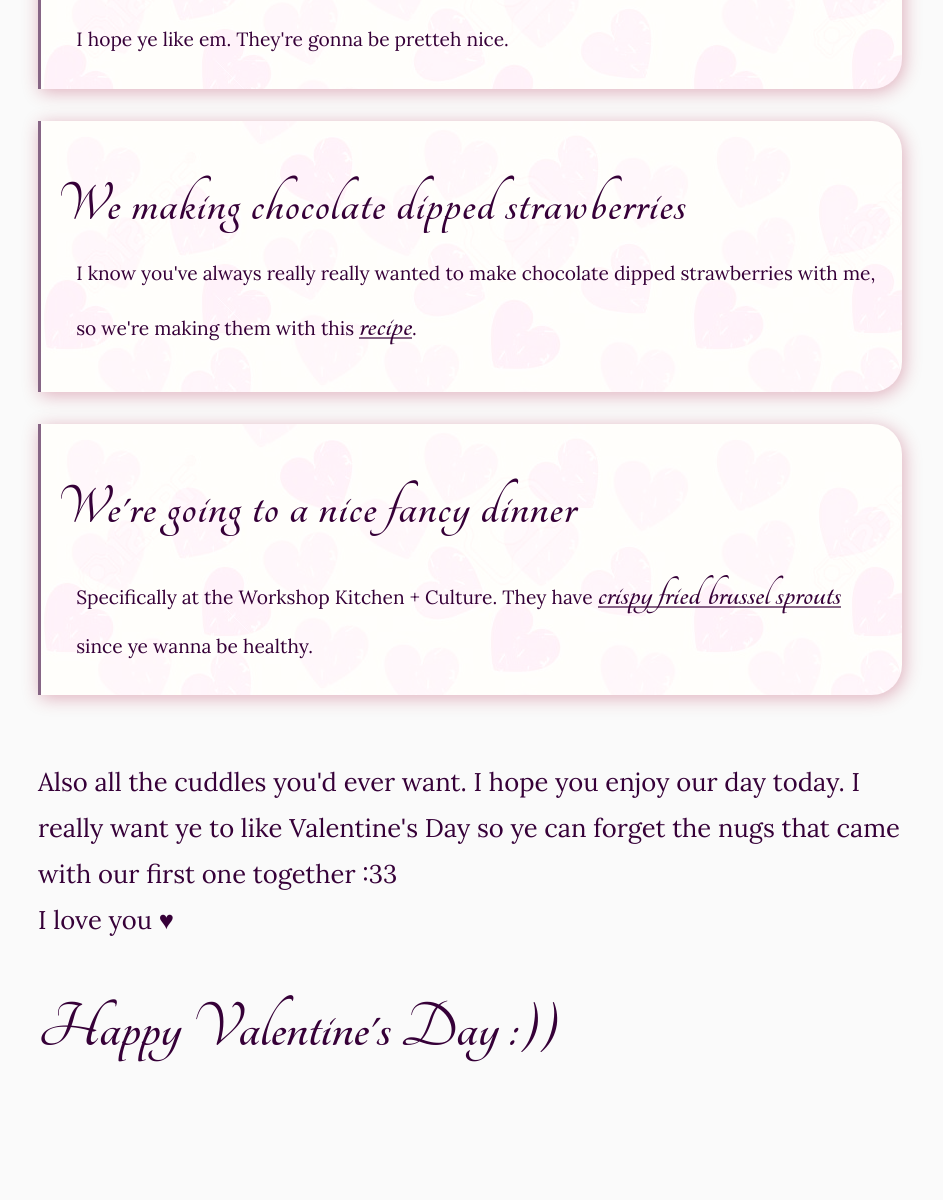
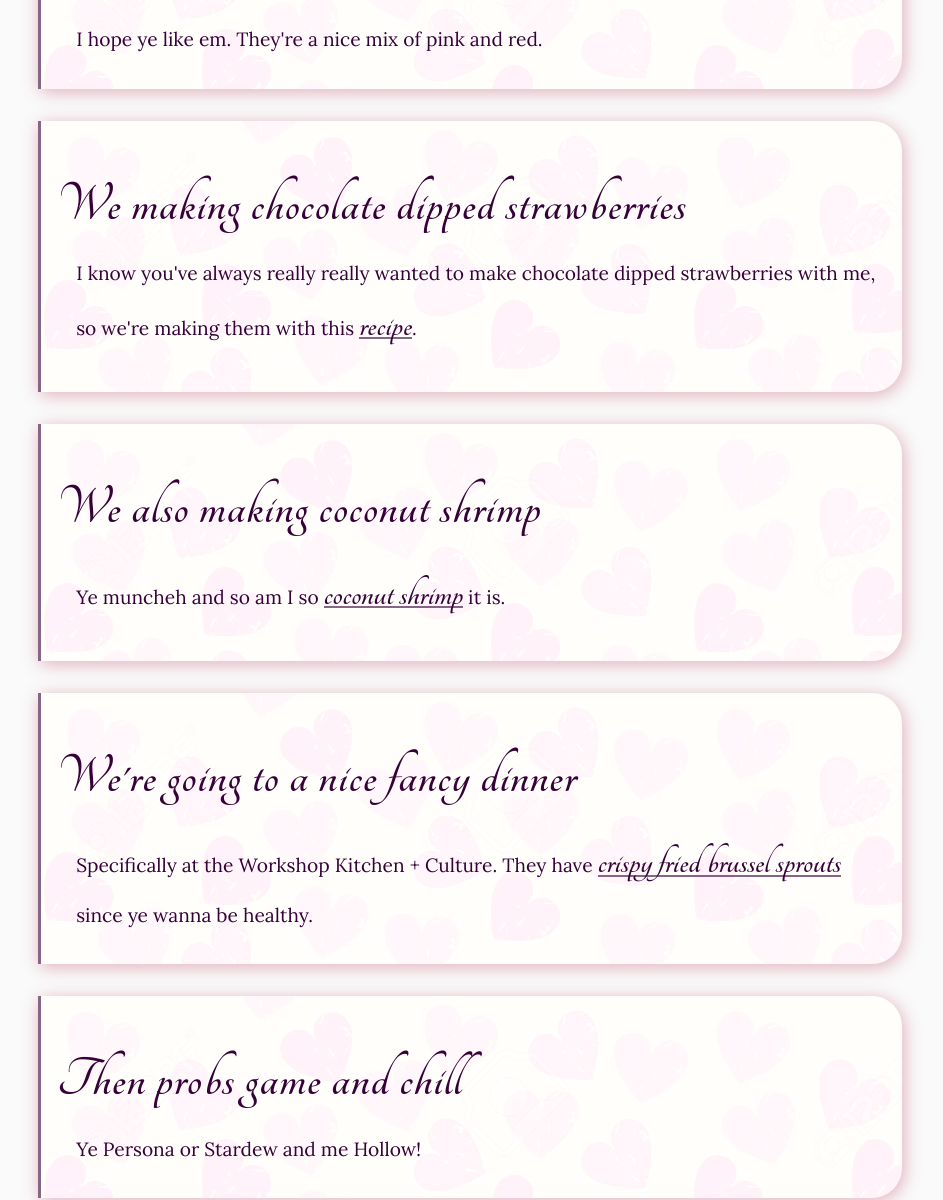
Before and after one commit to wjhong1234/wjhong1234.github.io, a plain HTML site: page teenah/index.html in a window 1280 px wide. Shown: the part 733-1933 px from the top of the page, without its empty margins (170-1113 px from the left). Before the commit the page ends 1887 px from the top, so only its background shows below. Drawn offline with Linux system fonts and the light colour scheme.

Commit message:
Update index.html
last

```diff
--- a/teenah/index.html
+++ b/teenah/index.html
@@ -23,15 +23,23 @@
     <ul class="itinerary">
         <li class="i-item">
             <h3 class="item-header">I'm bringing ye flowers</h3>
-            <span class="item-summary">I hope ye like em. They're gonna be pretteh nice.</span>
+            <span class="item-summary">I hope ye like em. They're a nice mix of pink and red.</span>
         </li>
         <li class="i-item">
             <h3 class="item-header">We making chocolate dipped strawberries</h3>
             <span class="item-summary">I know you've always really really wanted to make chocolate dipped strawberries  with me, so we're making them with this <a class="link" href="https://www.thekitchn.com/how-to-make-chocolate-covered-strawberries-cooking-lessons-from-the-kitchn-202817" target="_blank">recipe</a>.</span>
         </li>
         <li class="i-item">
+            <h3 class="item-header">We also making coconut shrimp</h3>
+            <span class="item-summary">Ye muncheh and so am I so <a class="link" href="https://sallysbakingaddiction.com/easy-coconut-shrimp/" target="_blank">coconut shrimp</a> it is.</span>
+        </li>
+        <li class="i-item">
             <h3 class="item-header">We're going to a nice fancy dinner</h3>
             <span class="item-summary">Specifically at the Workshop Kitchen + Culture. They have <a class="link" href="http://workshopcalgary.com/dinner/" target="_blank">crispy fried brussel sprouts</a> since ye wanna be healthy.</span>
+        </li>
+        <li class="i-item">
+            <h3 class="item-header">Then probs game and chill</h3>
+            <span class="item-summary">Ye Persona or Stardew and me Hollow!</span>
         </li>
     </ul>
 
```
